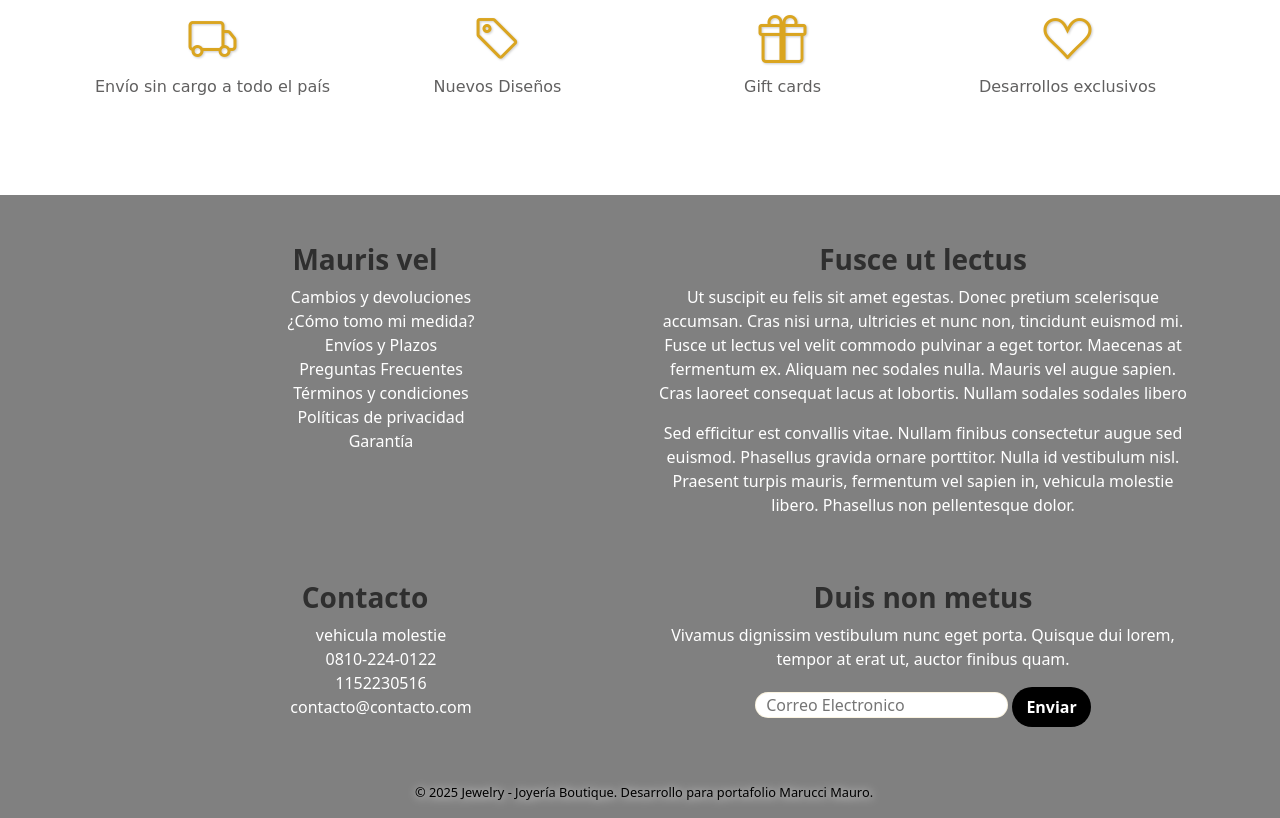
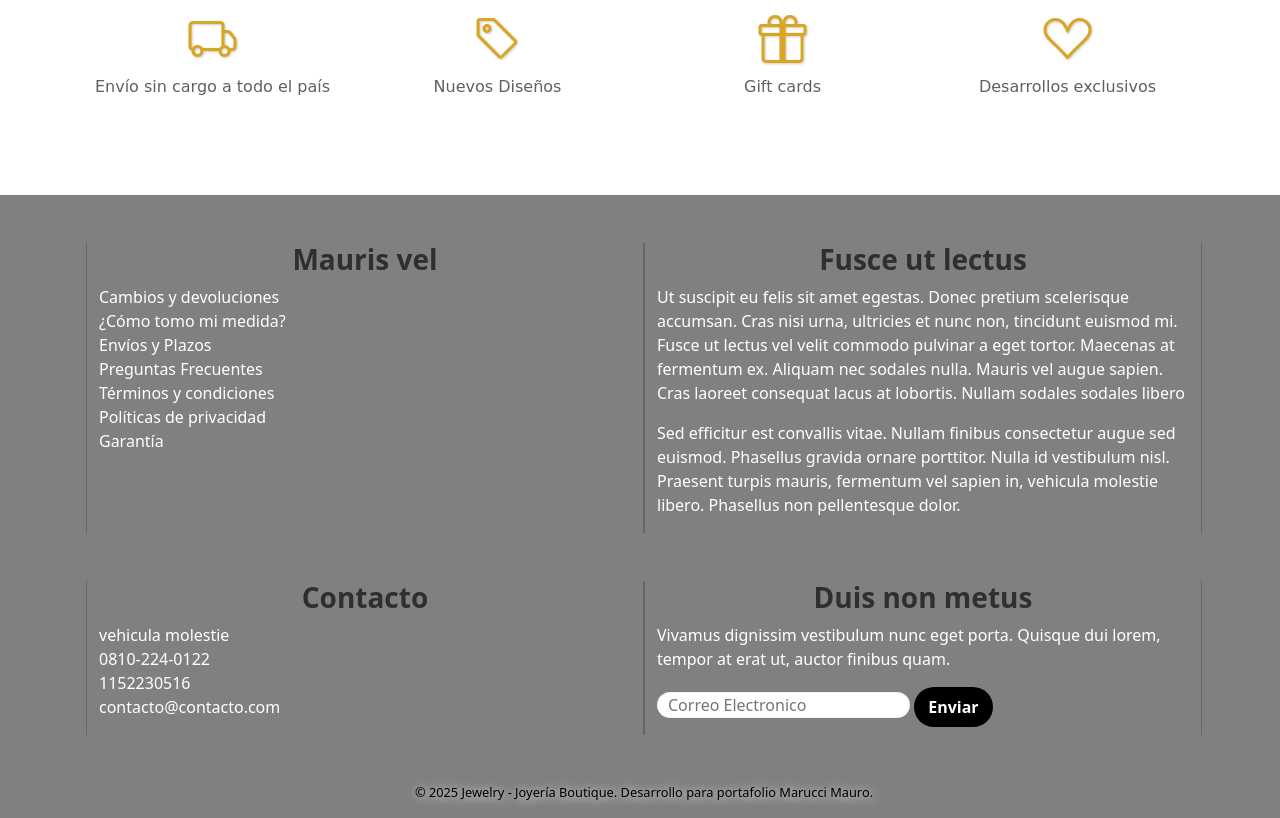
Before and after one commit to maruccimauro/porfolio_jewelry, a plain HTML site: page index.html in a window 1280 px wide. Shown: the part 4974-5792 px from the top of the page. Drawn offline with nearby package versions, Linux system fonts and the light colour scheme.

Commit message:
fix-footer - fix problem with text alignment and justify

```diff
--- a/style.css
+++ b/style.css
@@ -597,7 +597,7 @@ ul {
 /* footer */
 
 .footer {
-    text-align: center;
+    text-align: start;
     align-items: center;
     display: flex;
     flex-direction: column;
@@ -610,8 +610,14 @@ ul {
 
 .footer .panel {
     margin-top: 3rem;
+    border-left: 1px solid rgba(0, 0, 0, 0.199);
+    border-right: 1px solid rgba(0, 0, 0, 0.199);
+}
+.footer .panel ul {
+    padding: 0px;
 }
 .footer h3 {
+    justify-self: center;
     font-weight: bold;
     color: rgba(0, 0, 0, 0.637);
 }
```
